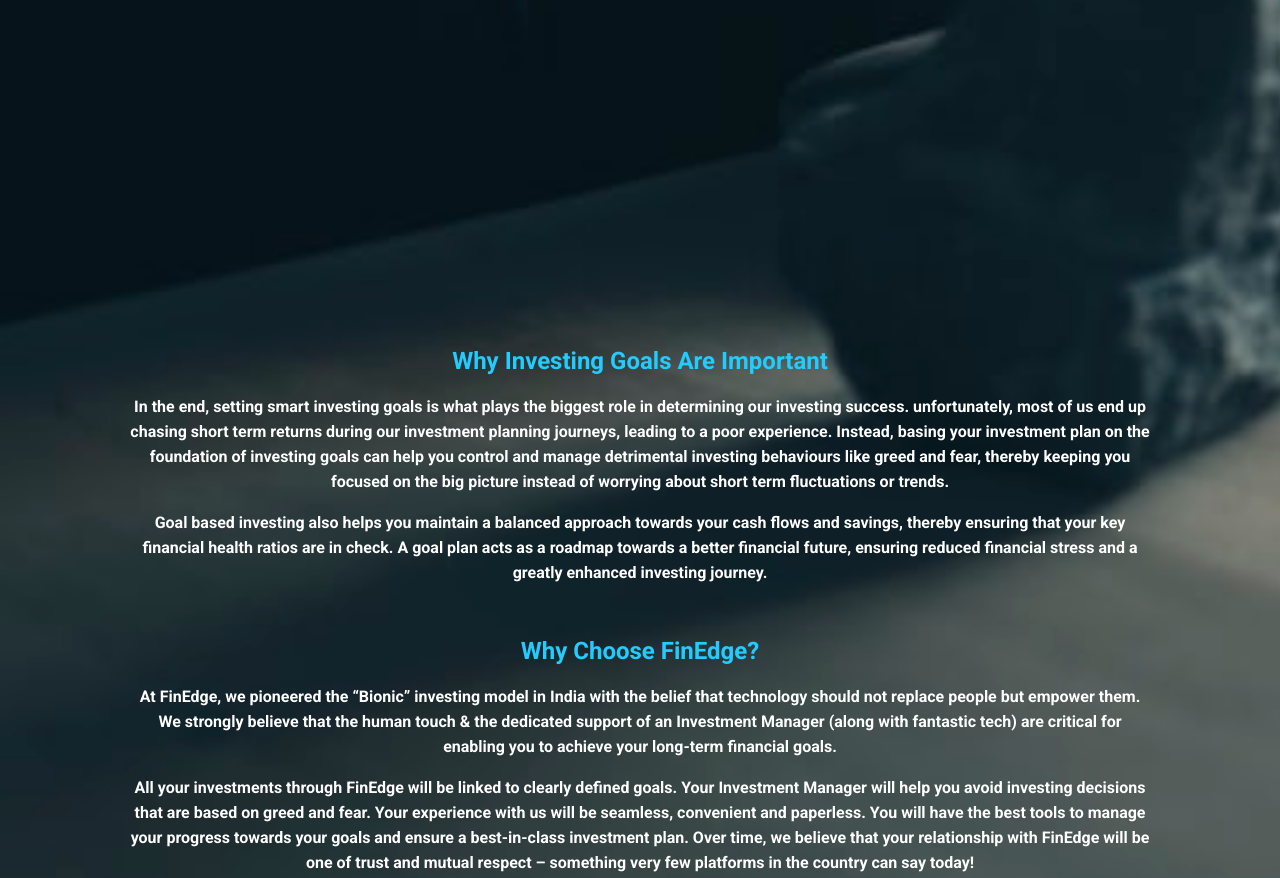
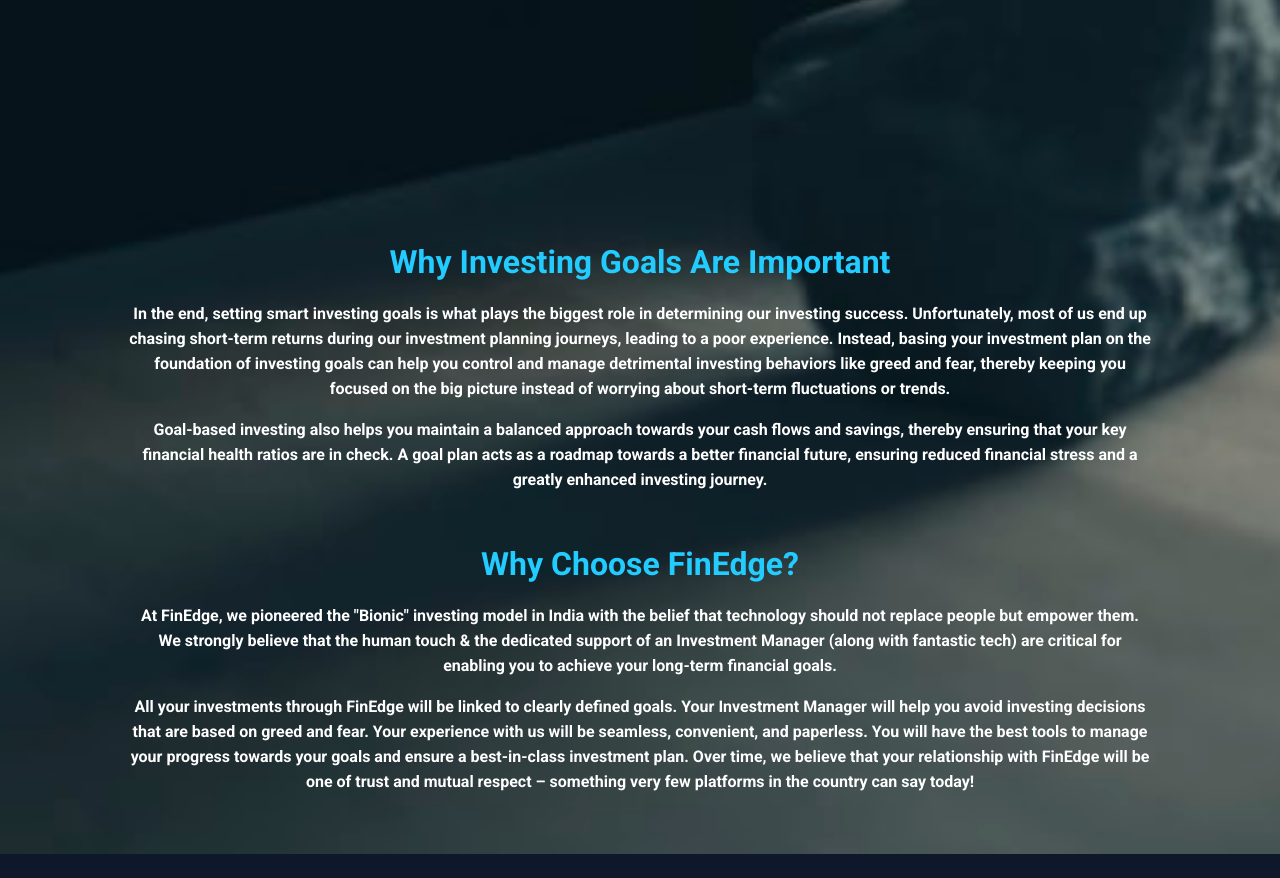
Before and after one commit to Veerendra-K/FinEdge-Like-Websitee, an Astro site: page / in a window 1280 px wide. Shown: the part 1210-2088 px from the top of the page. Built offline with nearby package versions, Linux system fonts and the light colour scheme; Astro itself is replaced by a stand-in of ours.

Commit message:
Update index.astro

```diff
--- a/src/pages/index.astro
+++ b/src/pages/index.astro
@@ -4,16 +4,15 @@
 ---
 <Layout title="Home Page">
   <main>
-        <section class="Home Page">
-            <section  class="help-section clearfix">
-                <br /><h2 class="text-center">FinEdge - The Investing Experts!</h2>
+    <section class="help-section">
+      <h2 class="text-center">FinEdge - The Investing Experts!</h2>
       <div class="video-container">
         <video muted autoplay controls loop>
           <source src="https://www.finedge.in/assets/uploads/FinEdge_Invest.mp4" type="video/mp4">
-                    </video><br />
+        </video>
       </div>
-                <a href="https://www.finedge.in/#AskAnExpert" class="line-btn filled-btn" data-toggle="modal" id="get_expert" style="top: 0rem;margin-bottom: 15px;">Start Investing</a>
-                <h2 style="font-size: 38px;"> A Wealth Creation Platform For</h2>
+      <a href="https://www.finedge.in/#AskAnExpert" class="line-btn filled-btn">Start Investing</a>
+      <h2>A Wealth Creation Platform For</h2>
     </section>
 
     <div class="marquee-container">
@@ -26,39 +25,41 @@
         </marquee>
       </div>
     </div>
+
     <section class="why_choose_us">
       <div class="container mb-3">
-                    <div class="col-xs-12 col-sm-12 col-md-12  right-section wow slideInRight" data-wow-duration="1s" data-wow-delay="0.1s">
-                        <h2 class="text-center mt-3" data-wow-duration="1s" data-wow-delay="0.1s">Why Investing Goals are Important </h2>
-                        <p>In the end, setting smart investing goals is what plays the biggest role in determining our investing success. unfortunately, most of us end up chasing short term returns during our investment planning journeys, leading to a poor experience. Instead, basing your investment plan on the foundation of investing goals can help you control and manage detrimental investing behaviours like greed and fear, thereby keeping you focused on the big picture instead of worrying about short term fluctuations or trends. </p>
-                        <p>Goal based investing also helps you maintain a balanced approach towards your cash flows and savings, thereby ensuring that your key financial health ratios are in check. A goal plan acts as a roadmap towards a better financial future, ensuring reduced financial stress and a greatly enhanced investing journey.</p>
+        <div class="right-section">
+          <h2 class="text-center mt-3">Why Investing Goals are Important</h2>
+          <p>In the end, setting smart investing goals is what plays the biggest role in determining our investing success. Unfortunately, most of us end up chasing short-term returns during our investment planning journeys, leading to a poor experience. Instead, basing your investment plan on the foundation of investing goals can help you control and manage detrimental investing behaviors like greed and fear, thereby keeping you focused on the big picture instead of worrying about short-term fluctuations or trends.</p>
+          <p>Goal-based investing also helps you maintain a balanced approach towards your cash flows and savings, thereby ensuring that your key financial health ratios are in check. A goal plan acts as a roadmap towards a better financial future, ensuring reduced financial stress and a greatly enhanced investing journey.</p>
         </div>
       </div>
     </section>
+
     <section class="why_choose_us">
       <div class="container mb-3">
-                    <div class="col-xs-12 col-sm-12 col-md-12  right-section wow slideInRight" data-wow-duration="1s" data-wow-delay="0.1s">
-                        <h2 class="text-center mt-3">Why choose FinEdge? </h2>
-                        <p>At FinEdge, we pioneered the “Bionic” investing model in India with the belief that technology should not replace people but empower them. We strongly believe that the human touch & the dedicated support of an Investment Manager (along with fantastic tech) are critical for enabling you to achieve your long-term financial goals.</p>
-                        <p>All your investments through FinEdge will be linked to clearly defined goals. Your Investment Manager will help you avoid investing decisions that are based on greed and fear. Your experience with us will be seamless, convenient and paperless. You will have the best tools to manage your progress towards your goals and ensure a best-in-class investment plan. Over time, we believe that your relationship with FinEdge will be one of trust and mutual respect – something very few platforms in the country can say today! </p>
+        <div class="right-section">
+          <h2 class="text-center mt-3">Why choose FinEdge?</h2>
+          <p>At FinEdge, we pioneered the "Bionic" investing model in India with the belief that technology should not replace people but empower them. We strongly believe that the human touch & the dedicated support of an Investment Manager (along with fantastic tech) are critical for enabling you to achieve your long-term financial goals.</p>
+          <p>All your investments through FinEdge will be linked to clearly defined goals. Your Investment Manager will help you avoid investing decisions that are based on greed and fear. Your experience with us will be seamless, convenient, and paperless. You will have the best tools to manage your progress towards your goals and ensure a best-in-class investment plan. Over time, we believe that your relationship with FinEdge will be one of trust and mutual respect – something very few platforms in the country can say today!</p>
         </div>
       </div>
-            </section>
     </section>
   </main>
 </Layout>
 
 <style>
-  .why_choose_us p{
+  .why_choose_us p,
+  .marquee-content p {
     font-size: 16px;
     font-weight: bold;
     line-height: 25px;
-    padding: 0 10% 0 10%;
+    padding: 0 10%;
     margin-top: 15px;
-    color: #fff !important;
-    text-align: justify;
+    color: #fff;
     text-align: center;
   }
+
   .marquee-container {
     display: flex;
     justify-content: center;
@@ -84,29 +85,24 @@
       transform: translateY(-100%);
     }
   }
-  .mb-3{
+
+  .mb-3 {
     margin-bottom: 3rem;
   }
-  .mt-3{
+
+  .mt-3 {
     margin-top: 3rem;
   }
-  .why_we_need,.help-section,.accordion h2{
-    color: #2cf808;
+
+  .help-section h2,
+  .why_choose_us h2 {
+    color: #2cf;
     font-size: 32px;
     font-weight: bold;
-    text-transform: capitalize !important;
+    text-transform: capitalize;
     text-align: center;
     position: relative;
-    border-bottom: 0px solid #999 !important;
-  }
-
-  .why_choose_us h2{
-      color: #2cf;
-      text-transform: capitalize !important;
-      text-align: center;
-      font-weight: bold !important;
-      position: relative;
-      border-bottom: 0px solid #999 !important;
+    border-bottom: 0;
   }
 
   .video-container {
@@ -121,12 +117,12 @@
     max-height: 90%;
   }
 
-
-  .line-btn.filled-btn{
+  .line-btn.filled-btn {
     background: #267e24;
     color: #fff;
     border-radius: 5px;
   }
+
   .line-btn.filled-btn:hover {
     background: #d820a1;
   }
```
Lines whose indentation alone changed are shown as unchanged.
